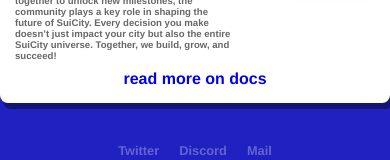
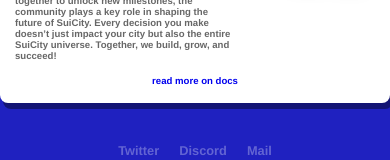
Before and after one commit to y4z1c1/SuiCity-Test2, a React (Vite) app: page / in a window 390 px wide. Shown: the part 1149-1309 px from the top of the page. Built offline with nearby package versions, Linux system fonts and the light colour scheme.

Commit message:
resp update

```diff
--- a/src/assets/styles/Section.css
+++ b/src/assets/styles/Section.css
@@ -125,7 +125,7 @@
   .image-left {
     width: 40%;
   }
-
+  .sec-container a,
   .sec-container p {
     font-size: 80%;
   }
@@ -155,6 +155,7 @@
   .sec-container h2 {
     font-size: 120%;
   }
+  .sec-container a,
   .sec-container p {
     font-size: 60%;
   }
```
